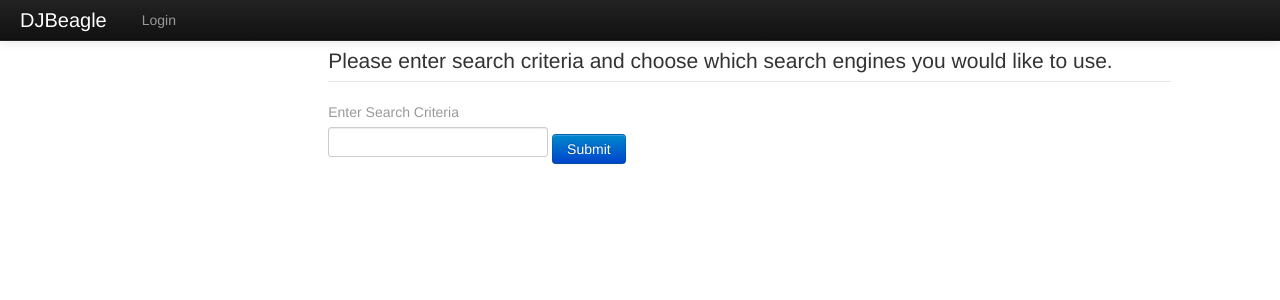
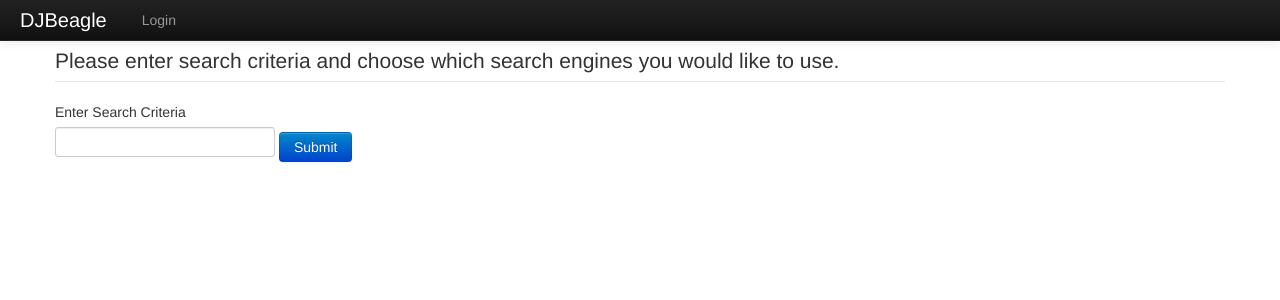
Before and after one commit to ehelms/django-beagle, a Django app: template apps/djbeagle/templates/djbeagle/home.html in a window 1280 px wide. Shown: the top 300 px of the page. Run offline with Django 3.2, Linux system fonts and the light colour scheme; the template is opened without the code that fills it, so the values that code supplies are empty; style sheets or scripts are compiled from the project's sources; parts of the project's set-up code (start-up, migrations or seed data) failed here and were passed over; some libraries are stand-ins or nearby versions.

Commit message:
Updates to styling.

```diff
--- a/apps/djbeagle/templates/djbeagle/base.html
+++ b/apps/djbeagle/templates/djbeagle/base.html
@@ -32,9 +32,10 @@
               {% endif %}
             </ul>
           </div>
+        </div>
+      </div>
       {% block content %}
       {% endblock content %}
-        </div>
       {% endautoescape %}
 	</body>
 </html>
--- a/apps/djbeagle/templates/djbeagle/home.html
+++ b/apps/djbeagle/templates/djbeagle/home.html
@@ -1,7 +1,6 @@
 {% extends "djbeagle/base.html" %}
 {% block content %}
-  <div class="row-fluid">
-    <div class="span8 offset3">
+  <div class="container">
     <form action="{% url djbeagle.views.search %}" method="POST">
       <legend>
       Please enter search criteria and choose which search engines you would like to use.
@@ -17,5 +16,4 @@
       <input type="submit" id="searchButton" value="Submit" class="btn btn-primary">
     </form>
   </div>
-  </div>
 {% endblock content %}
```
Lines whose indentation alone changed are shown as unchanged.
